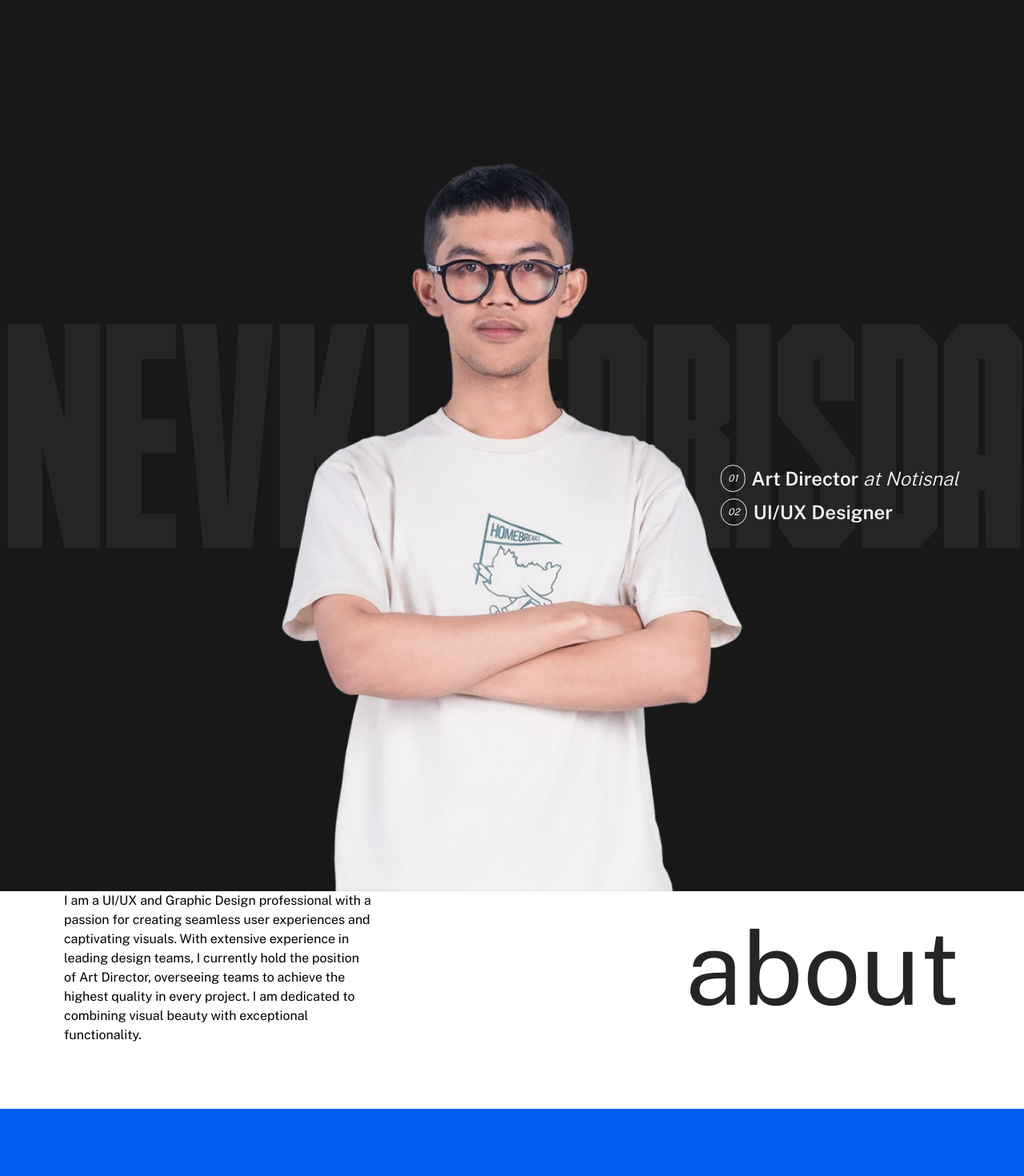
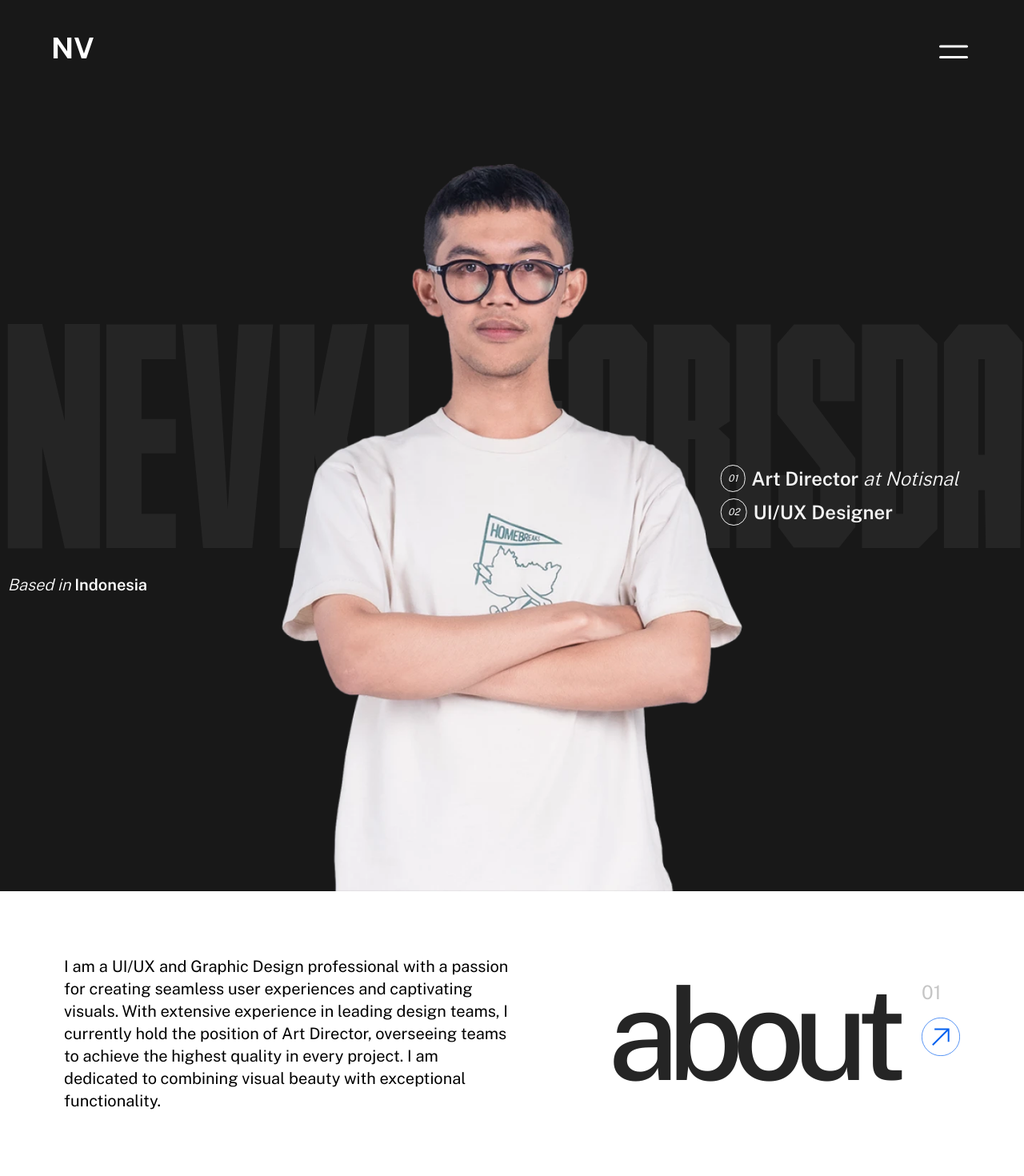
Before and after one commit to juandari/nevki, a Next.js app: page / in a window 1280 px wide. Shown: the top 1470 px of the page at 80% size. Built offline with nearby package versions, Linux system fonts and the light colour scheme.

Commit message:
refactor: separate component

```diff
--- /dev/null
+++ b/src/app/components/about.tsx
@@ -0,0 +1,24 @@
+import React from "react";
+import Image from "next/image";
+
+import arrowIcon from "@/app/assets/arrow-right-top.svg";
+import { getDictionary } from "../dictionaries";
+
+export default async function About() {
+  const locale = await getDictionary("en");
+
+  return (
+    <section className="flex justify-between items-center px-20 mt-20">
+      <p className="w-[28em] text-xl">{locale.about}</p>
+      <div className="flex gap-8 h-fit">
+        <h2 className="text-secondary-500 text-[10rem] leading-[10rem] font-medium tracking-[-0.9rem]">
+          about
+        </h2>
+        <div className="flex flex-col gap-4 pt-3">
+          <span className="text-secondary-200 text-2xl">01</span>
+          <Image src={arrowIcon} alt="" className="w-12" />
+        </div>
+      </div>
+    </section>
+  );
+}
--- /dev/null
+++ b/src/app/components/footer.tsx
@@ -0,0 +1,61 @@
+import React from "react";
+
+import { getDictionary } from "../dictionaries";
+
+const SOCIAL_MEDIAS = [
+  {
+    text: "Behance",
+    number: "01",
+  },
+  {
+    text: "Dribble",
+    number: "02",
+  },
+  {
+    text: "Instagram",
+    number: "03",
+  },
+  {
+    text: "LinkedIn",
+    number: "04",
+  },
+];
+
+export default async function Footer() {
+  const locale = await getDictionary("en");
+
+  return (
+    <section
+      aria-label="footer"
+      className="mt-20 px-8 text-6xl bg-primary-500 pt-96 pb-20 relative"
+    >
+      <ul>
+        {SOCIAL_MEDIAS.map((item) => (
+          <li
+            key={item.number}
+            className="flex px-2 pb-5 mt-2 tracking-tighter justify-between items-center border-b-[5px] border-b-primary-400"
+          >
+            <span className="text-secondary-50">{item.text}</span>
+            <span className="text-primary-400 font-semibold">
+              {item.number}
+            </span>
+          </li>
+        ))}
+      </ul>
+
+      <h3 className="font-normal font-make text-secondary-50 text-[435px] w-full text-center">
+        {locale["contact-button"]}
+      </h3>
+
+      <div className="mt-12 flex justify-between text-lg text-secondary-50">
+        <span className="w-[33.3%] whitespace-nowrap">
+          ALL RIGHTS RESERVED © 2023
+        </span>
+        <span className="w-[33.3%] uppercase text-center">
+          Nefkijjj@gmail.com
+        </span>
+        <span className="w-[33.3%] uppercase text-right">MAKESTUDIO</span>
+      </div>
+    </section>
+  );
+}
--- /dev/null
+++ b/src/app/components/hero.tsx
@@ -0,0 +1,44 @@
+import Image from "next/image";
+
+import photo from "@/app/assets/photo.webp";
+import { getDictionary } from "@/app/dictionaries";
+
+export default async function Hero() {
+  const locale = await getDictionary("en");
+
+  return (
+    <section className="h-[1114px] bg-secondary-700 relative">
+      <Image
+        src={photo}
+        alt="Nevki's photo"
+        className="absolute bottom-0 left-[50%] transform translate-x-[-50%] z-20 w-[575px]"
+      />
+      <div className="absolute bottom-[50%] w-max left-[50%] transform translate-x-[-50%] translate-y-[50%]">
+        <h2 className="text-secondary-500 text-[400px] font-make tracking-[-0.495rem] text-center uppercase">
+          {locale["name"]}
+        </h2>
+
+        <p className="font-semibold absolute bottom-28 left-2 text-white text-xl h-fit">
+          <i className="font-light">Based in</i> Indonesia
+        </p>
+
+        <ul className="absolute whitespace-nowrap bottom-[200px] right-[80px] text-secondary-50 text-2xl">
+          <li className="flex items-center gap-2">
+            <span className="border border-secondary-50 rounded-full text-xs p-2 italic">
+              01
+            </span>
+            <span className="font-semibold">
+              Art Director <i className="font-light">at Notisnal</i>
+            </span>
+          </li>
+          <li className="flex items-center gap-2 mt-2">
+            <span className="border border-secondary-50 rounded-full text-xs p-2 italic">
+              02
+            </span>
+            <span className="font-semibold">UI/UX Designer</span>
+          </li>
+        </ul>
+      </div>
+    </section>
+  );
+}
--- a/src/app/components/navbar/navbar.tsx
+++ b/src/app/components/navbar.tsx
@@ -2,15 +2,15 @@ import React from "react";
 
 const Navbar = () => {
   return (
-    <nav className="px-16 py-10 flex justify-between">
-      <h2>NV</h2>
+    <nav className="px-16 py-10 flex justify-between fixed z-50 w-full">
+      <h2 className="text-white font-bold text-4xl">NV</h2>
       <svg
         xmlns="http://www.w3.org/2000/svg"
         fill="none"
         viewBox="0 0 24 24"
         strokeWidth={1.5}
         stroke="currentColor"
-        className="w-6 h-6"
+        className="w-12 h-12 text-white"
       >
         <path
           strokeLinecap="round"
--- a/src/app/components/navbar/index.ts
+++ /dev/null
@@ -1 +0,0 @@
-export { default } from "./navbar";
--- a/src/app/layout.tsx
+++ b/src/app/layout.tsx
@@ -2,6 +2,7 @@ import "./globals.css";
 import type { Metadata } from "next";
 import { Public_Sans } from "next/font/google";
 import localFont from "next/font/local";
+import Navbar from "./components/navbar";
 
 const public_sans = Public_Sans({
   subsets: ["latin"],
--- a/src/app/page.tsx
+++ b/src/app/page.tsx
@@ -1,99 +1,15 @@
-import Image from "next/image";
-
-import photo from "@/app/assets/photo.webp";
-import { getDictionary } from "./dictionaries";
-
-const SOCIAL_MEDIAS = [
-  {
-    text: "Behance",
-    number: "01",
-  },
-  {
-    text: "Dribble",
-    number: "02",
-  },
-  {
-    text: "Instagram",
-    number: "03",
-  },
-  {
-    text: "LinkedIn",
-    number: "04",
-  },
-];
+import Navbar from "./components/navbar";
+import Hero from "./components/hero";
+import About from "./components/about";
+import Footer from "./components/footer";
 
 export default async function Home() {
-  const locale = await getDictionary("en");
-
   return (
     <main>
-      <section className="w-full h-[1114px] bg-secondary-700 relative">
-        <Image
-          src={photo}
-          alt="Nevki's photo"
-          className="absolute bottom-0 left-[50%] transform translate-x-[-50%] z-20 w-[575px]"
-        />
-        <div className="absolute bottom-[50%] w-max left-[50%] transform translate-x-[-50%] translate-y-[50%]">
-          <h2 className="text-secondary-500 text-[400px] font-make tracking-[-0.495rem] text-center uppercase">
-            {locale["name"]}
-          </h2>
-
-          <ul className="absolute whitespace-nowrap bottom-[200px] right-[80px] text-secondary-50 text-2xl">
-            <li className="flex items-center gap-2">
-              <span className="border border-secondary-50 rounded-full text-xs p-2 italic">
-                01
-              </span>
-              <span className="font-semibold">
-                Art Director <i className="font-light">at Notisnal</i>
-              </span>
-            </li>
-            <li className="flex items-center gap-2 mt-2">
-              <span className="border border-secondary-50 rounded-full text-xs p-2 italic">
-                02
-              </span>
-              <span className="font-semibold">UI/UX Designer</span>
-            </li>
-          </ul>
-        </div>
-      </section>
-
-      <section className="flex justify-between items-center px-20">
-        <p className="w-96">{locale.about}</p>
-        <h2 className="text-secondary-500 text-9xl leading-10">about</h2>
-      </section>
-
-      <section
-        aria-label="footer"
-        className="mt-20 px-8 text-6xl bg-primary-500 pt-96 pb-20 relative"
-      >
-        <ul>
-          {SOCIAL_MEDIAS.map((item) => (
-            <li
-              key={item.number}
-              className="flex px-2 pb-5 mt-2 tracking-tighter justify-between items-center border-b-[5px] border-b-primary-400"
-            >
-              <span className="text-secondary-50">{item.text}</span>
-              <span className="text-primary-400 font-semibold">
-                {item.number}
-              </span>
-            </li>
-          ))}
-        </ul>
-
-        <h3 className="font-normal font-make text-secondary-50 text-[435px] w-full text-center">
-          {locale["contact-button"]}
-        </h3>
-
-        <div className="mt-12 flex justify-between text-lg text-secondary-50">
-          <span className="w-[33.3%] whitespace-nowrap">
-            ALL RIGHTS RESERVED © 2023
-          </span>
-          <span className="w-[33.3%] uppercase text-center">
-            Nefkijjj@gmail.com
-          </span>
-          <span className="w-[33.3%] uppercase text-right">MAKESTUDIO</span>
-        </div>
-      </section>
+      <Navbar />
+      <Hero />
+      <About />
+      <Footer />
     </main>
   );
 }
```
Also changed, not shown: src/app/assets/arrow-right-top.svg (added).
